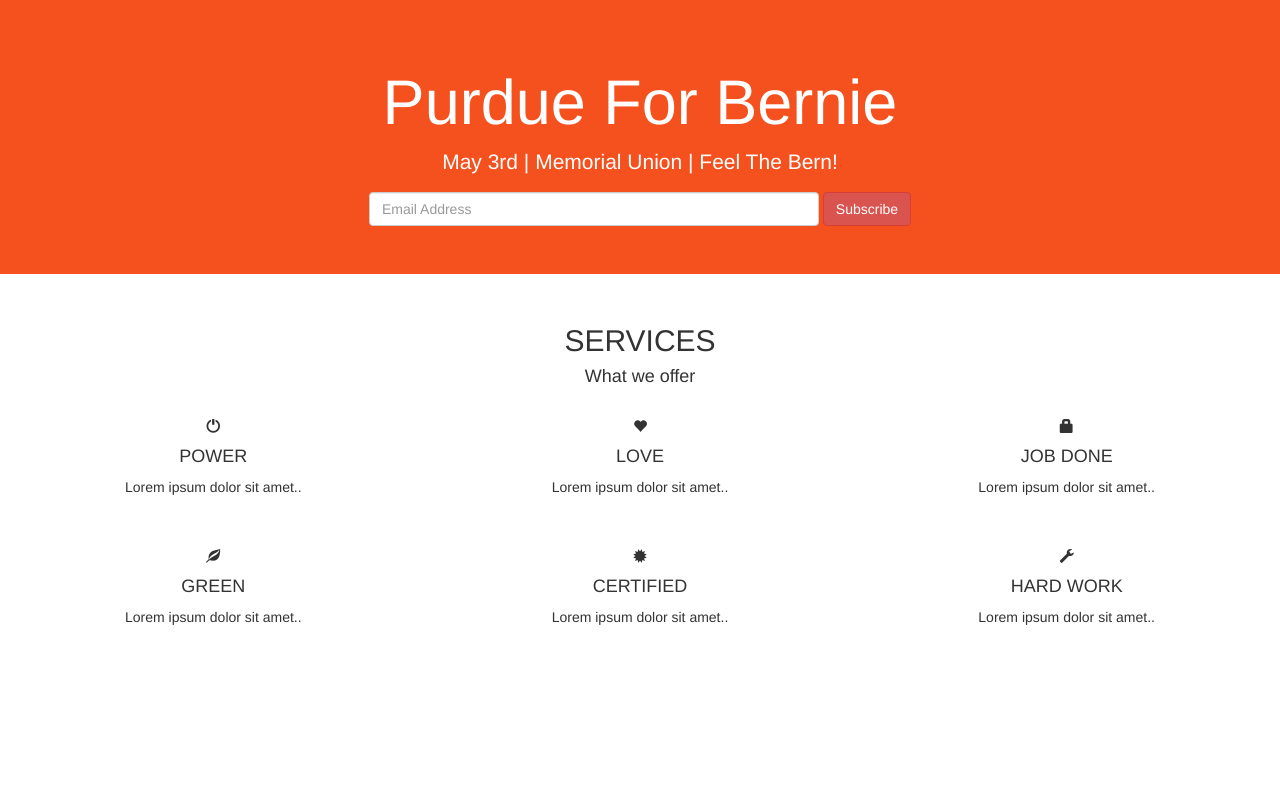
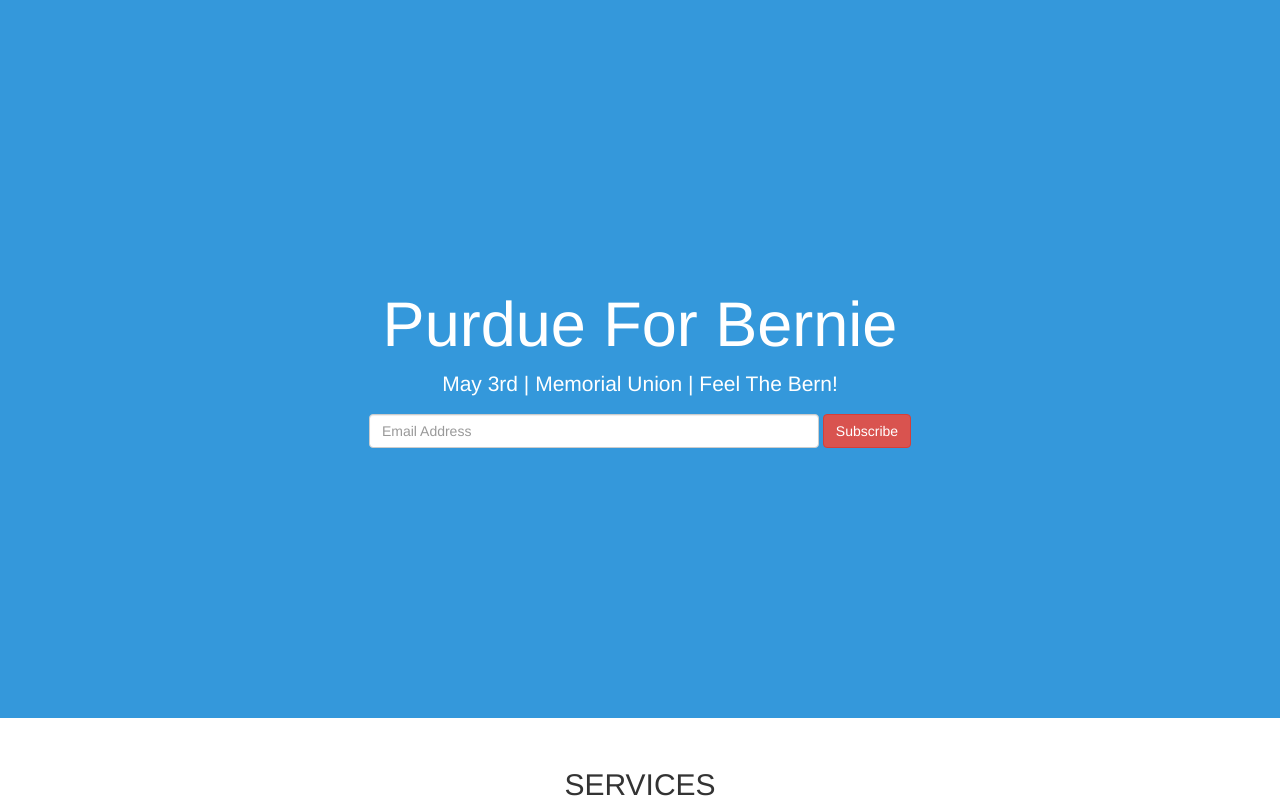
Before and after one commit to krchrlt/purdue_for_bernie, a website: page public/index.html in a window 1280 px wide. Shown: the top 804 px of the page. Drawn offline with nearby package versions, Linux system fonts and the light colour scheme.

Commit message:
More styling changes

```diff
--- a/public/stylesheets/style.css
+++ b/public/stylesheets/style.css
@@ -2,6 +2,7 @@
  * This file provides css styles.
  */
 .jumbotron {
-    background-color: #f4511e; /* Orange */
+    background-color: #3498db;
     color: #ffffff;
+    padding: 270px 25px;
 }
```
Also changed, not shown: public/index.html (indentation only).
